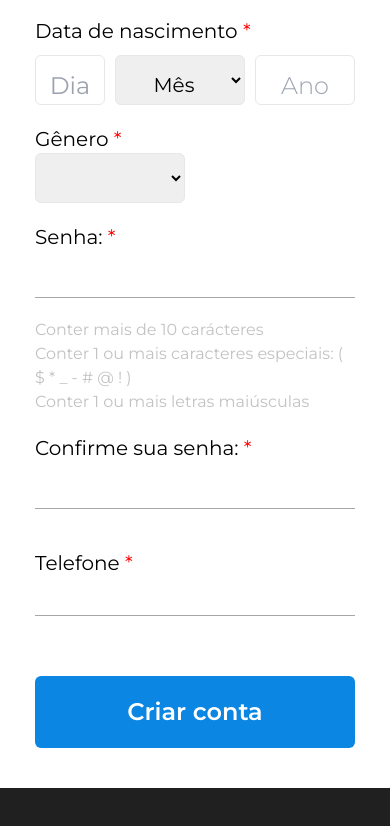
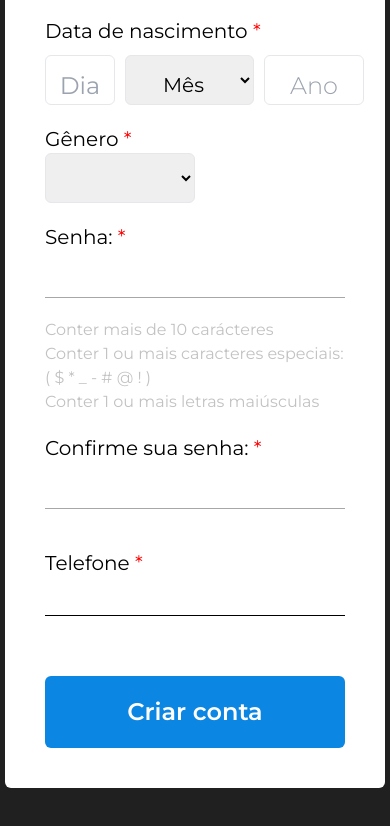
Before and after one commit to DouglasBsales/Creat-a-new-account-Form, a plain HTML site: page index.html in a window 390 px wide. Shown: the part 500-1326 px from the top of the page. Drawn offline with nearby package versions, Linux system fonts and the light colour scheme.

Commit message:
alterated width of divPai

```diff
--- a/index.html
+++ b/index.html
@@ -13,7 +13,7 @@
     <link rel="shortcut icon" href="public/user.ico" type="image/x-icon">
   </head>
   <body>
-    <div class="w-full flex flex-col items-center bg-[#202020] pt-[60px] pb-[60px]">
+    <div class=" flex flex-col items-center bg-[#202020] pt-[60px] pb-[60px]">
       <div class="w-[800px] bg-[#fff] rounded-md montserrat p-[40px]" id="divPai">
         <div
           class="flex justify-center text-5xl pb-[50px] text-[#0C86E3] font-semibold"
@@ -163,7 +163,7 @@
             </div>
             <div class="pt-[20px]">
               <p class="text-xl">Telefone <span class="text-[red]">*</span></p>
-              <div class="flex border-b border-[#A7A7A7]">
+              <div class="flex border-b border-black">
                 <input
                   type="text"
                   class="w-full pt-[10px] outline-none text-xl"
--- a/style.css
+++ b/style.css
@@ -1,4 +1,9 @@
 @import url("https://fonts.googleapis.com/css2?family=Montserrat:ital,wght@0,100..900;1,100..900&display=swap");
+
+* {
+  margin: 0;
+  padding: 0;
+}
 
 .montserrat {
   font-family: "Montserrat", sans-serif;
@@ -29,7 +34,7 @@ input[type="number"]::-webkit-outer-spin-button {
 
 @media (max-width: 653px) {
   #divPai {
-    width: 400px;
+    width: 380px;
   }
 
   #textCrie {
```
